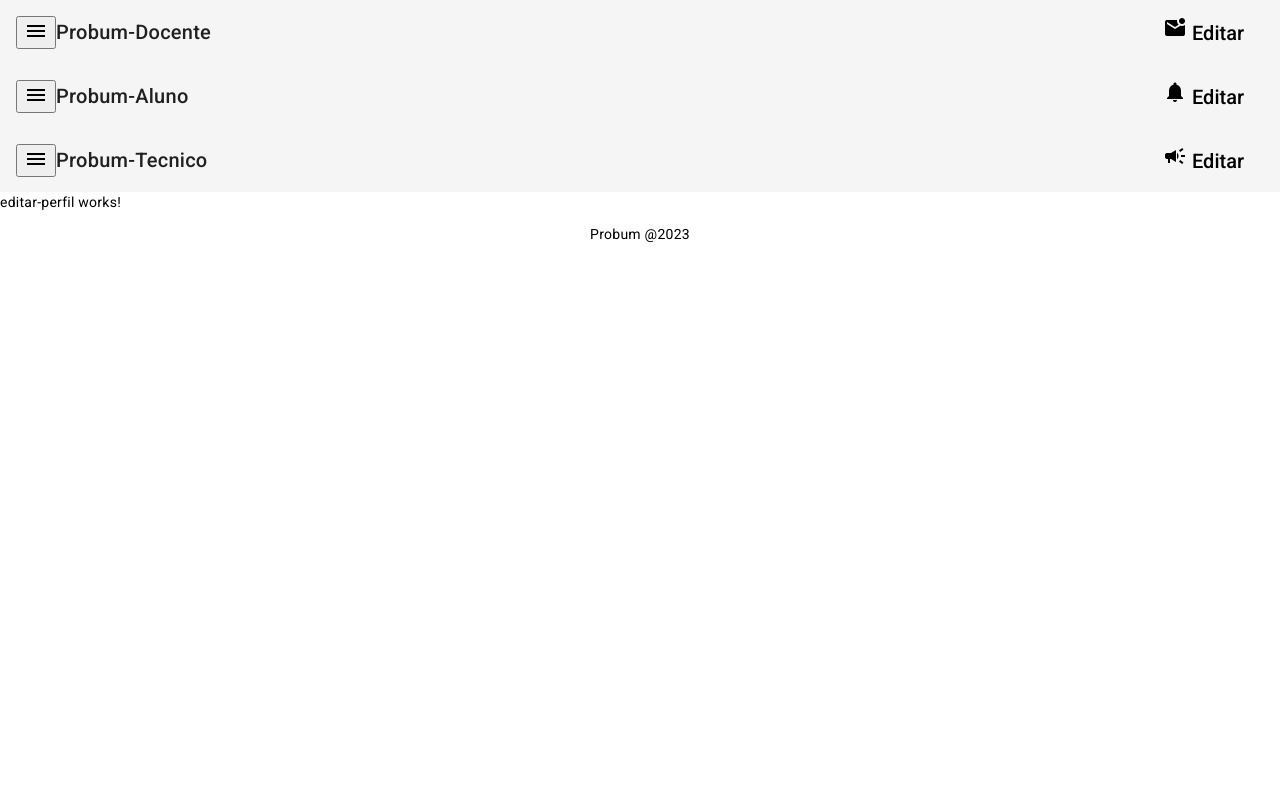
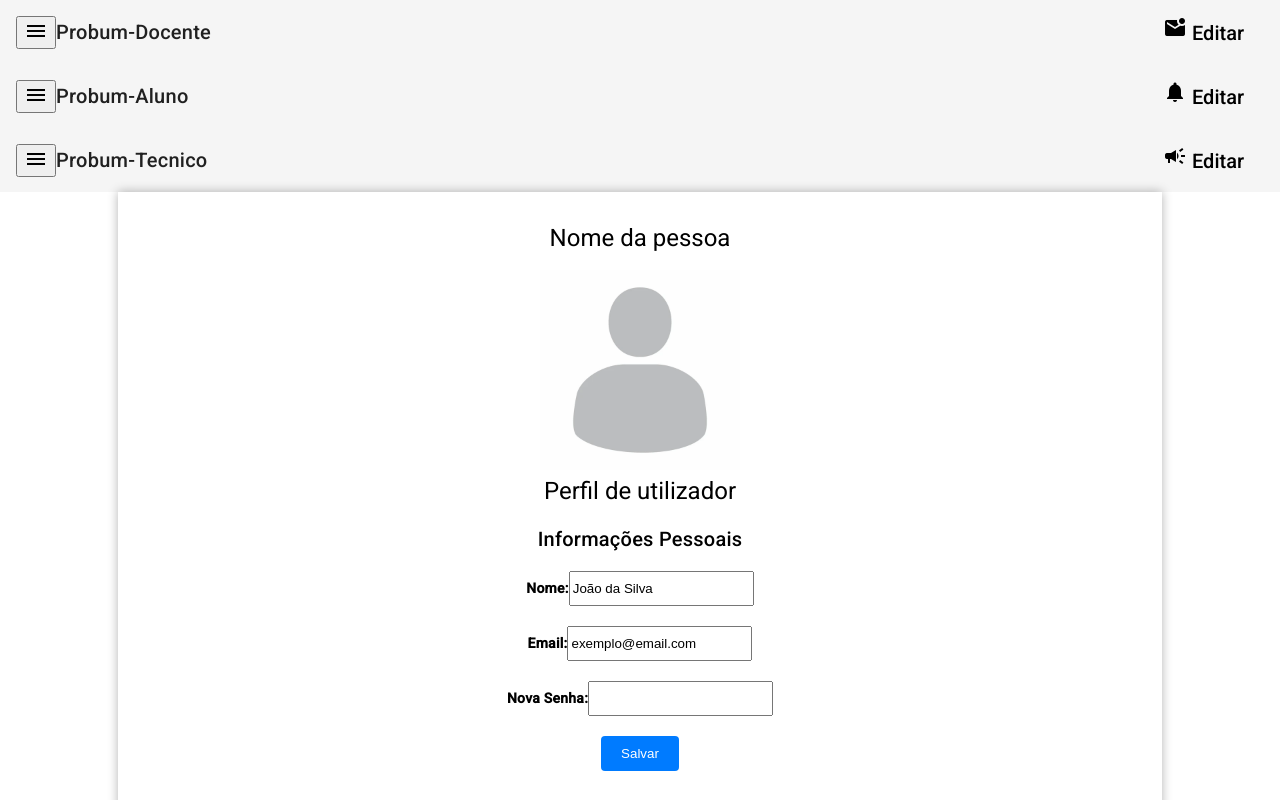
Before and after one commit to telmomaciel9/RAS-Project, an Angular app in the folder Probum/: page /editar in a window 1280 px wide. Shown: the top 800 px of the page. Built offline with nearby package versions, Linux system fonts and the light colour scheme.

Commit message:
Teste de perfil e edição

```diff
--- a/Probum/src/app/Utilizador/editar-perfil/editar-perfil.component.css
+++ b/Probum/src/app/Utilizador/editar-perfil/editar-perfil.component.css
@@ -0,0 +1,26 @@
+.content {
+    text-align: center;
+    width: 80%; /* Largura do conteúdo principal */
+    margin: 0 auto; /* Centraliza o conteúdo */
+    background-color: #fff; /* Cor do fundo do conteúdo principal */
+    padding: 10px;
+    box-shadow: 0 0 10px rgba(0, 0, 0, 0.3); /* Sombra para destacar o conteúdo */
+    z-index: 1; /* Garante que o conteúdo principal esteja na frente das bordas laterais */
+    height: 100vh; /* Altura total da janela */
+  }
+
+  .botao-link {
+    display: inline-block;
+    padding: 10px 20px;
+    text-align: center;
+    text-decoration: none;
+    background-color: #007bff; /* Cor de fundo */
+    color: #fff; /* Cor do texto */
+    border: none;
+    border-radius: 4px;
+    cursor: pointer;
+  }
+
+  .botao-link:hover {
+    background-color: #0056b3; /* Cor de fundo ao passar o mouse */
+  }
--- a/Probum/src/app/Utilizador/editar-perfil/editar-perfil.component.html
+++ b/Probum/src/app/Utilizador/editar-perfil/editar-perfil.component.html
@@ -1 +1,25 @@
-<p>editar-perfil works!</p>
+<div class="content">
+    <br>
+    <h1>Nome da pessoa</h1>
+
+    <img src="assets/profilepic.webp" width="200" height="200">
+
+
+    <h1>Perfil de utilizador</h1>
+    <h2>Informações Pessoais</h2>
+
+
+    <form action="/perfil"> <!-- method="post" para processar os dados -->
+        <label for="nome"><strong>Nome:</strong></label>
+        <input matInput style="padding-top: 8px; padding-bottom: 8px;" type="text" id="nome" name="nome" value="João da Silva" readonly><br><br>
+
+        <label for="email"><strong>Email:</strong></label>
+        <input matInput style="padding-top: 8px; padding-bottom: 8px;" type="email" id="email" name="email" value="exemplo@email.com" required><br><br>
+
+        <label for="senha"><strong>Nova Senha:</strong></label>
+        <input matInput style="padding-top: 8px; padding-bottom: 8px;" type="password" id="senha" name="senha" required><br><br>
+
+        <input type="submit" value="Salvar" class="botao-link">
+    </form>
+
+  </div>
--- a/Probum/src/app/Utilizador/perfil/perfil.component.css
+++ b/Probum/src/app/Utilizador/perfil/perfil.component.css
@@ -1,5 +1,6 @@
 .content {
-  width: 90%; /* Largura do conteúdo principal */
+  text-align: center;
+  width: 80%; /* Largura do conteúdo principal */
   margin: 0 auto; /* Centraliza o conteúdo */
   background-color: #fff; /* Cor do fundo do conteúdo principal */
   padding: 10px;
@@ -7,10 +8,18 @@
   z-index: 1; /* Garante que o conteúdo principal esteja na frente das bordas laterais */
   height: 100vh; /* Altura total da janela */
 }
-h1 {
+.botao-link {
+  display: inline-block;
+  padding: 10px 20px;
   text-align: center;
+  text-decoration: none;
+  background-color: #007bff; /* Cor de fundo */
+  color: #fff; /* Cor do texto */
+  border: none;
+  border-radius: 4px;
+  cursor: pointer;
 }
-p {
-  text-align: center;
-  line-height: 1.6;
+
+.botao-link:hover {
+  background-color: #0056b3; /* Cor de fundo ao passar o mouse */
 }
--- a/Probum/src/app/Utilizador/perfil/perfil.component.html
+++ b/Probum/src/app/Utilizador/perfil/perfil.component.html
@@ -1,5 +1,17 @@
 <div class="content">
-  <h1>Bordas Laterais por Baixo da Página Principal</h1>
-  <p>Esta é uma página HTML onde as bordas laterais parecem estar por baixo da página principal.</p>
-  <p>O conteúdo aparece somente na parte central da página.</p>
+  <br>
+  <h1>Nome da pessoa</h1>
+
+  <img src="assets/profilepic.webp" width="200" height="200">
+
+
+  <h1>Perfil de utilizador</h1>
+  <h2>Informações Pessoais</h2>
+  <p><strong>Nome:</strong> João da Silva</p>
+  <p><strong>Email:</strong> exemplo&#64;email.com</p>
+  <p><strong>Senha:</strong> **********</p>
+
+
+  <a href="http://localhost:4200/editar" class="botao-link">Editar Perfil</a>
+
 </div>
```
Also changed, not shown: Probum/src/assets/profilepic.webp (added).
